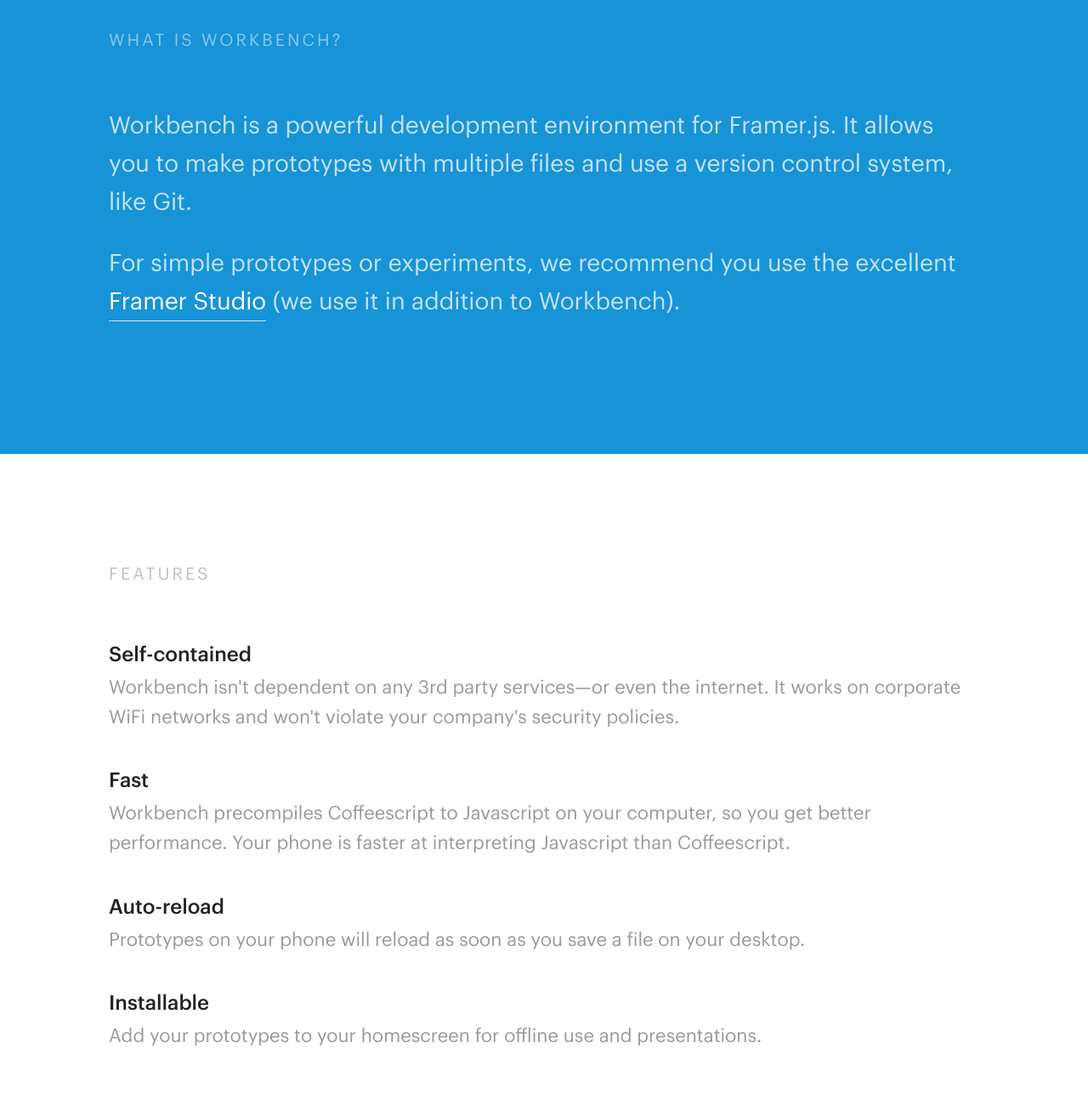
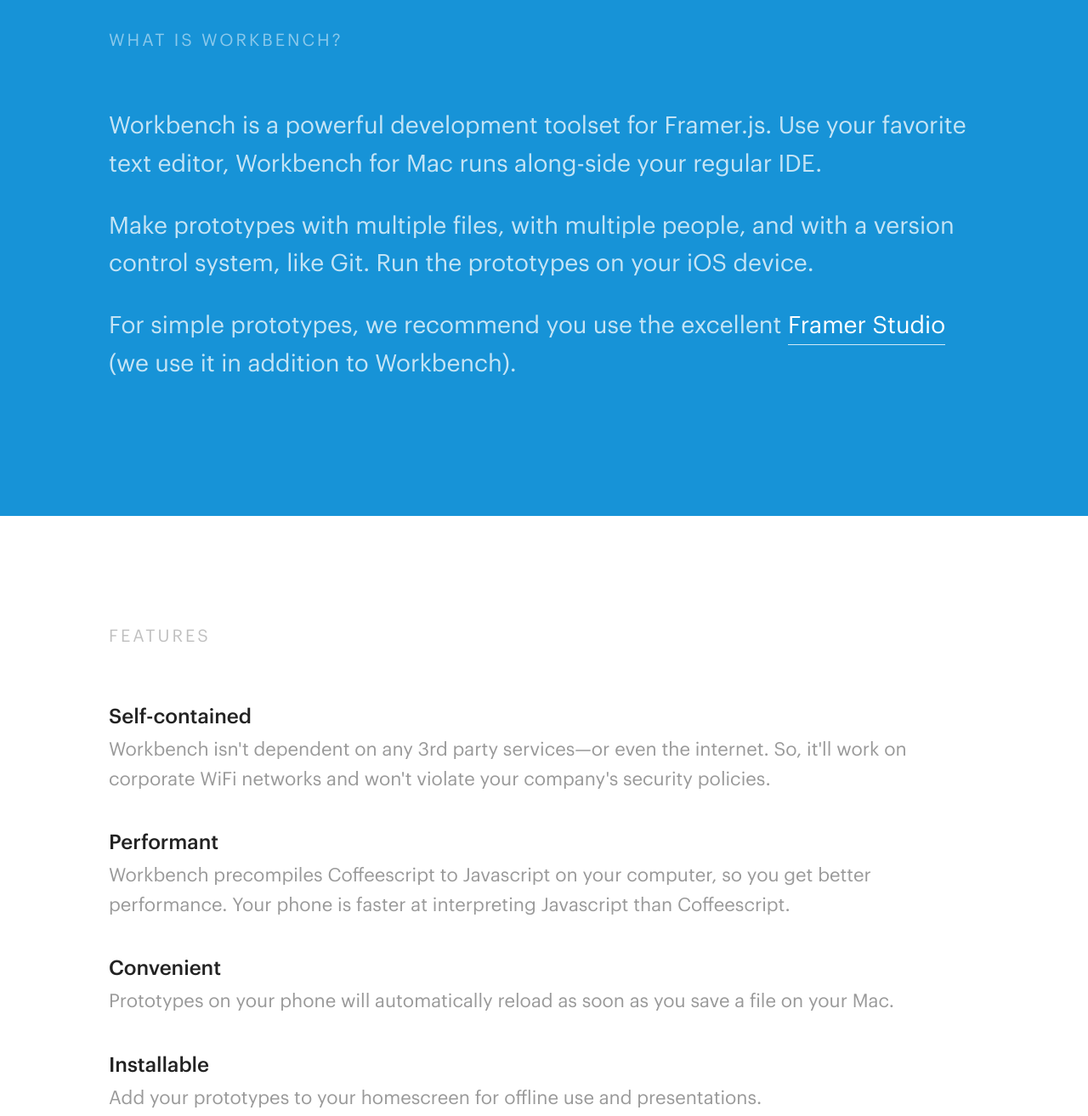
Before and after one commit to ExtraStrength/extrastrength.github.io, a plain HTML site: page workbench/index.html in a window 1280 px wide. Shown: the part 880-2193 px from the top of the page at 85% size. Drawn offline with Linux system fonts and the light colour scheme.

Commit message:
Content tweaks in features/what is

```diff
--- a/css/style.scss
+++ b/css/style.scss
@@ -1,4 +1,4 @@
-@import "_layout"
+@import "_layout";
 
 * {
   box-sizing: border-box;
--- a/workbench/index.html
+++ b/workbench/index.html
@@ -49,10 +49,13 @@
     <wrapper>
       <title>WHAT IS WORKBENCH?</title>
       <p>
-        Workbench is a powerful development environment for Framer.js. It allows you to make prototypes with multiple files and use a version control system, like Git.
+        Workbench is a powerful development toolset for Framer.js. Use your favorite text editor, Workbench for Mac runs along-side your regular IDE.
+      <p>
+        Make prototypes with multiple files, with multiple people, and with a version control system, like Git. Run the prototypes on your iOS device.
+      </p>
       </p>
       <p>
-        For simple prototypes or experiments, we recommend you use the excellent <a href="http://framerjs.com/">Framer Studio</a> (we use it in addition to Workbench).
+        For simple prototypes, we recommend you use the excellent <a href="http://framerjs.com/">Framer Studio</a> (we use it in addition to Workbench).
       </p>
     </wrapper>
   </section>
@@ -61,24 +64,26 @@
     <wrapper>
       <title>Features</title>
 
+      <div class="layout horizontal">
+
         <div class="Feature">
           <h3>Self-contained</h3>
           <p>
-          Workbench isn't dependent on any 3rd party services—or even the internet. It works on corporate WiFi networks and won't violate your company's security policies.
+            Workbench isn't dependent on any 3rd party services—or even the internet. So, it'll work on corporate WiFi networks and won't violate your company's security policies.
           </p>
         </div>
 
         <div class="Feature">
-        <h3>Fast</h3>
+          <h3>Performant</h3>
           <p>
             Workbench precompiles Coffeescript to Javascript on your computer, so you get better performance. Your phone is faster at interpreting Javascript than Coffeescript.
           </p>
         </div>
 
         <div class="Feature">
-        <h3>Auto-reload</h3>
+          <h3>Convenient</h3>
           <p>
-          Prototypes on your phone will reload as soon as you save a file on your desktop.
+            Prototypes on your phone will automatically reload as soon as you save a file on your Mac.
           </p>
         </div>
 
@@ -87,6 +92,7 @@
           <p>
             Add your prototypes to your homescreen for offline use and presentations.
           </p>
+        </div>
       </div>
 
     </wrapper>
```
Lines whose indentation alone changed are shown as unchanged.
